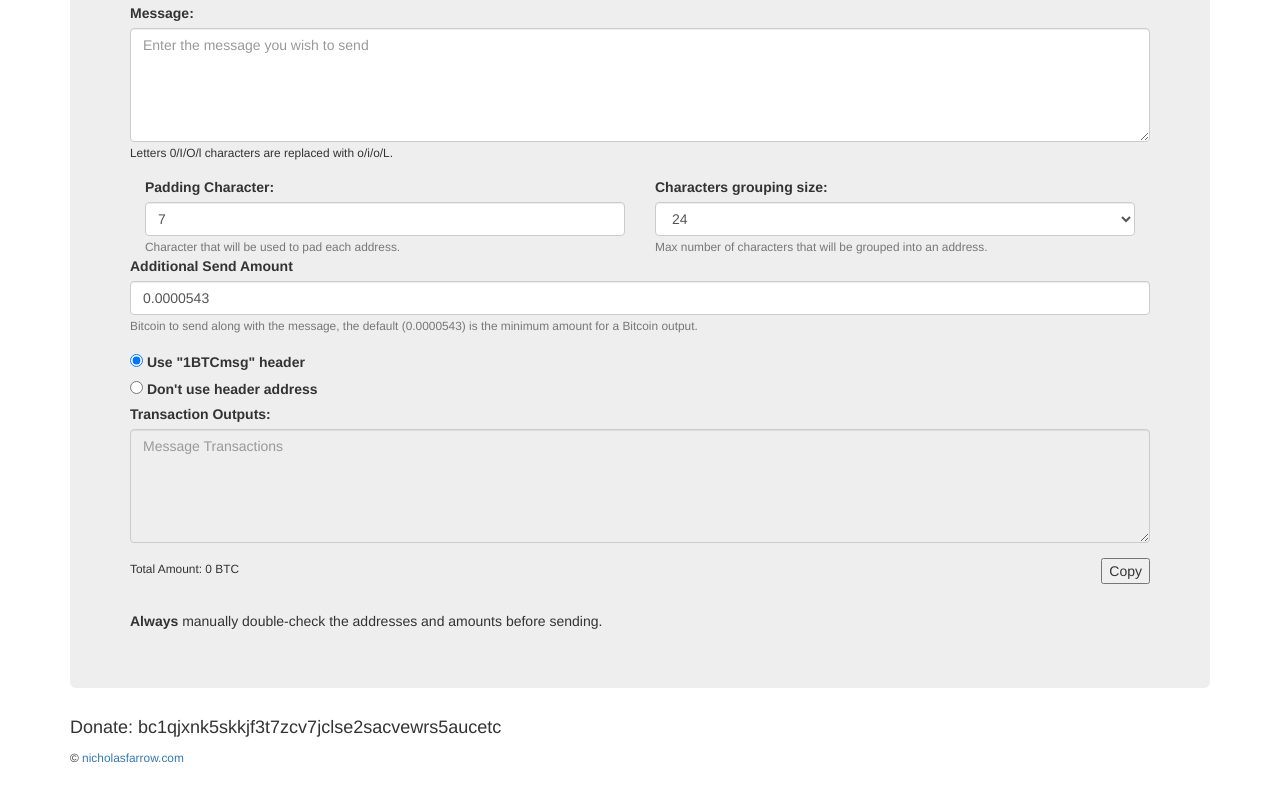
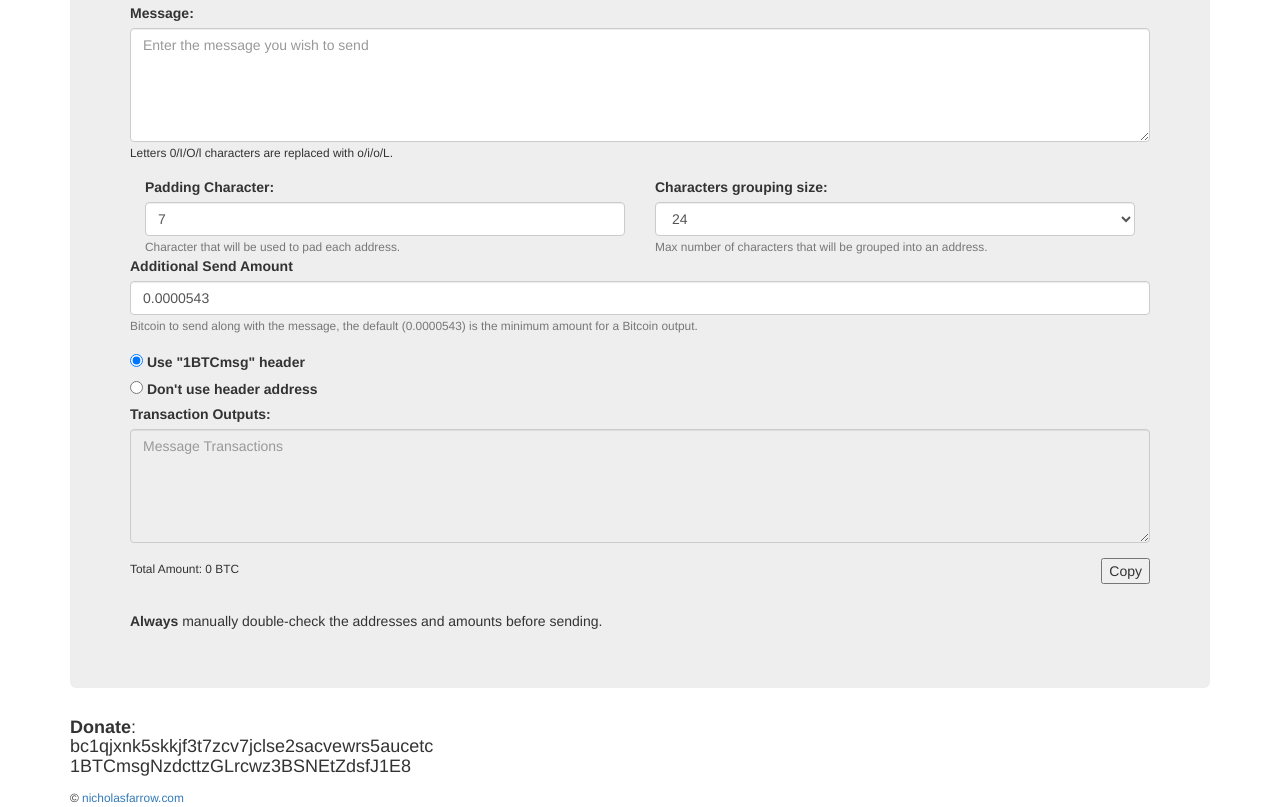
Before and after one commit to nickfarrow/BTCMessage, a plain HTML site: page index.html in a window 1280 px wide. Shown: the part 560-1367 px from the top of the page. Before the commit the page ends 1327 px from the top, so only its background shows below. Drawn offline with nearby package versions, Linux system fonts and the light colour scheme; a script that the page names is missing.

Commit message:
fix formatting

```diff
--- a/index.html
+++ b/index.html
@@ -191,7 +191,13 @@
       </div>
 
     <div class="footer">
-        <h4>Donate: bc1qjxnk5skkjf3t7zcv7jclse2sacvewrs5aucetc</h4>
+        <h4>
+	  <b>Donate</b>:
+	  <br>
+	  bc1qjxnk5skkjf3t7zcv7jclse2sacvewrs5aucetc
+	  <br>
+	  1BTCmsgNzdcttzGLrcwz3BSNEtZdsfJ1E8
+	</h4>
         <small>&copy <a href="https://nicholasfarrow.com" target="_blank">nicholasfarrow.com</a></small>
     </div>
     </div>
```
